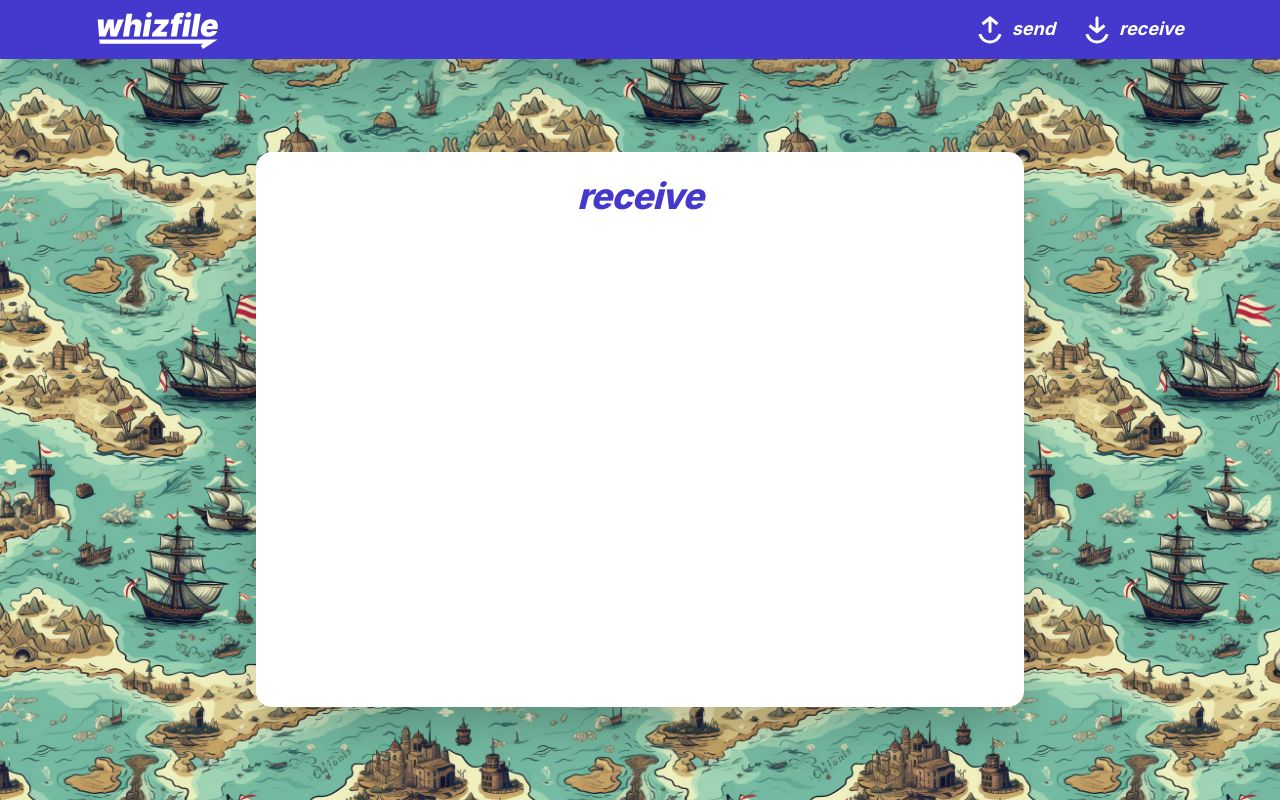
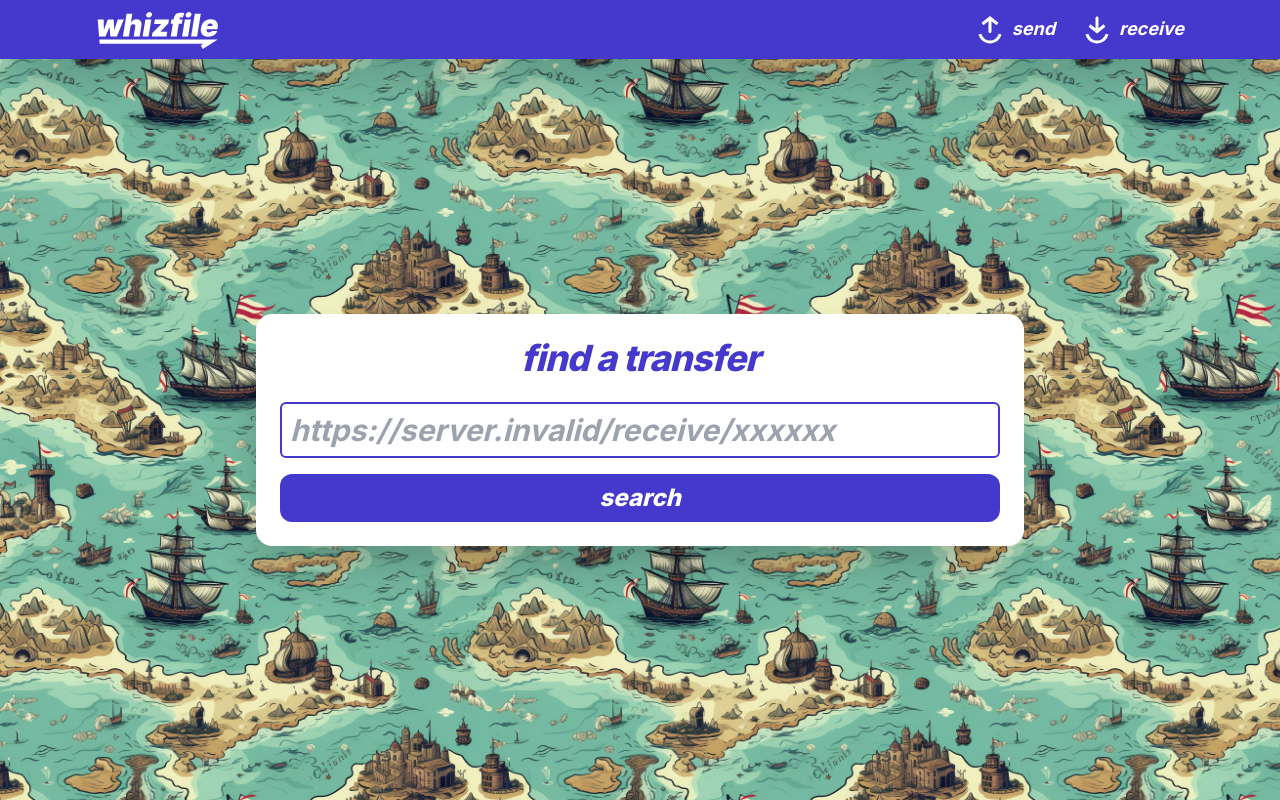
Before and after one commit to munozarturo/whizfile.com, a Next.js app: page /receive in a window 1280 px wide. Built offline with nearby package versions, Linux system fonts and the light colour scheme; no server answers.

Commit message:
added simple search framework

```diff
--- a/src/app/receive/page.tsx
+++ b/src/app/receive/page.tsx
@@ -13,40 +13,91 @@ import { useQuery } from "@tanstack/react-query";
 import axiosInstance from "@/lib/api/axios-instance";
 import { useEffect, useState } from "react";
 import { TransferLink } from "@/components/ui/transfer-link";
+import { PulseLoader } from "react-spinners";
+
+if (!process.env.NEXT_PUBLIC_BASE_URL) {
+    throw new Error(
+        "`NEXT_PUBLIC_BASE_URL` environmnet variable must be defined."
+    );
+}
+
+const BASE_URL = process.env.NEXT_PUBLIC_BASE_URL;
 
 export default function Receive() {
     const router = useRouter();
     const [transferId, setTransferId] = useState<string>("");
 
+    const sleep = (ms: number) =>
+        new Promise((resolve) => setTimeout(resolve, ms));
+
     const fetchTransfer = async (transferId: string) => {
         const res = await axiosInstance.get(`/api/transfer/${transferId}`);
+        return res.data;
     };
 
     const { data, error, refetch, isError, isLoading } = useQuery({
         queryKey: ["transfer", transferId],
-        queryFn: async () => fetchTransfer(transferId),
+        queryFn: async () => {
+            return fetchTransfer(transferId);
+        },
         enabled: false,
     });
 
-    useEffect(() => {
-        if (data) {
-            // Redirect to the transfer page if data exists
-            router.push(`/transfer/${transferId}`);
-        }
-    }, [data, router, transferId]);
+    // useEffect(() => {
+    //     if (data) {
+    //         // Redirect to the transfer page if data exists
+    //         router.push(`/transfer/${transferId}`);
+    //     }
+    // }, [data, router, transferId]);
+
+    const handleSubmit = async (e: React.FormEvent<HTMLFormElement>) => {
+        e.preventDefault();
+
+        await refetch();
+
+        console.log(data);
+    };
 
     return (
         <main className="w-full h-full flex flex-row justify-center items-center">
-            <Card className="w-3/5 h-3/4 flex flex-col">
+            <Card className="w-3/5 h-fit flex flex-col">
                 <CardHeader className="h-fit w-full">
                     <CardTitle
                         as="h1"
                         className="text-primary text-4xl text-center"
                     >
-                        receive
+                        find a transfer
                     </CardTitle>
                 </CardHeader>
-                <CardContent className="flex flex-col w-fill h-fill items-center justify-center"></CardContent>
+                <CardContent className="flex flex-col w-full h-full items-center justify-center ">
+                    {isLoading ? (
+                        <div className="w-full h-full flex flex-col items-center justify-center">
+                            <PulseLoader
+                                color="#4539cd"
+                                size={20}
+                                speedMultiplier={0.5}
+                            />
+                        </div>
+                    ) : (
+                        <form
+                            onSubmit={handleSubmit}
+                            className="flex flex-col w-full h-full gap-4"
+                        >
+                            <input
+                                type="text"
+                                value={transferId}
+                                onChange={(e) => setTransferId(e.target.value)}
+                                placeholder={`${BASE_URL}/receive/xxxxxx`}
+                                className="w-full p-2 border-2 border-primary rounded-md text-3xl font-bold first-line:italic text-gray-500"
+                            />
+                            <input
+                                type="submit"
+                                value="search"
+                                className="cursor-pointer h-fit w-full bg-primary rounded-xl p-2 text-secondary italic font-extrabold text-2xl"
+                            />
+                        </form>
+                    )}
+                </CardContent>
             </Card>
         </main>
     );
```
